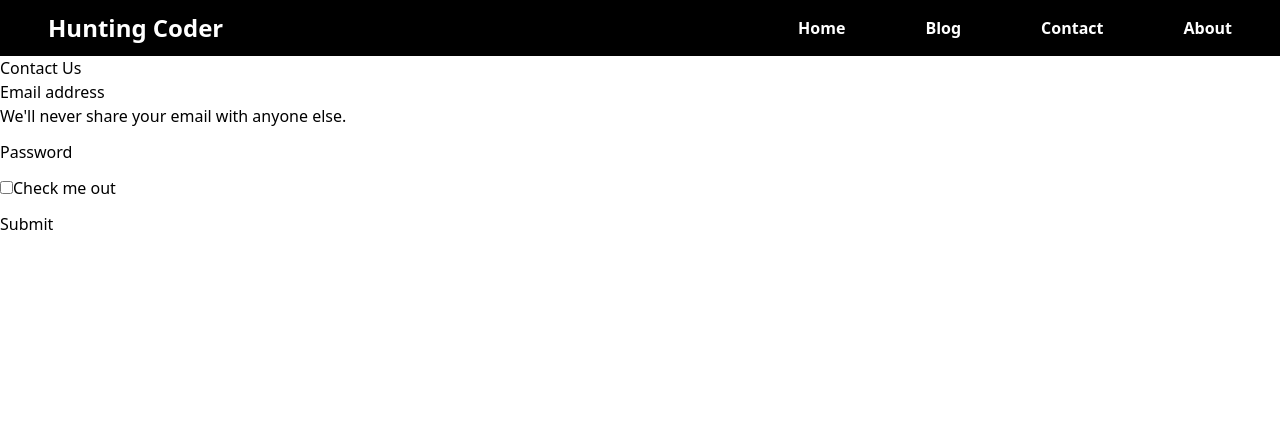
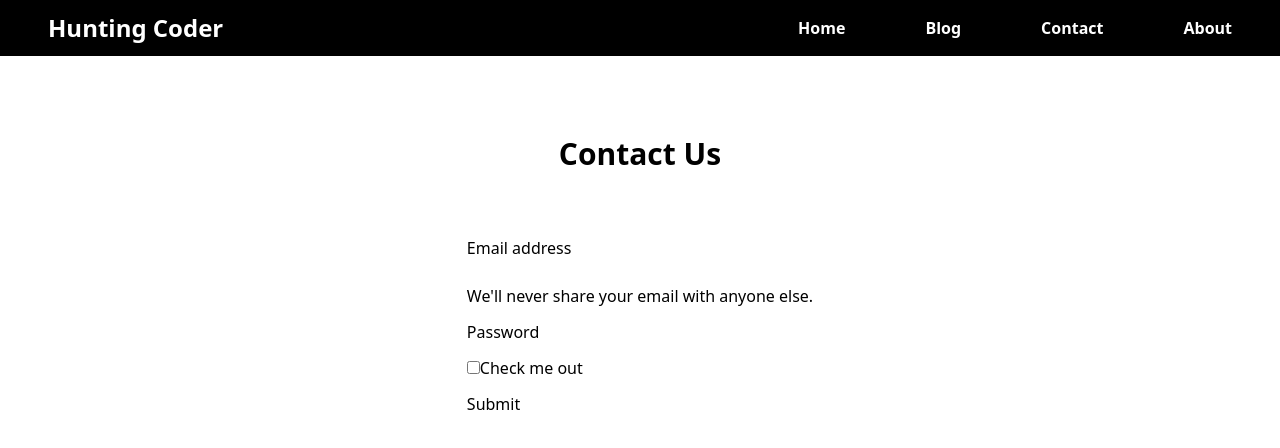
Before and after one commit to SajidCurious/learn-next, a Next.js app: page /contact in a window 1280 px wide. Shown: the top 448 px of the page. Built offline with nearby package versions, Linux system fonts and the light colour scheme.

Commit message:
styling the contact page

```diff
--- a/src/pages/contact.js
+++ b/src/pages/contact.js
@@ -2,13 +2,14 @@ import React from "react";
 
 const contact = () => {
   return (
-    <div>
-      <h1>Contact Us</h1>
-      <form>
+    <div className="flex flex-col items-center mt-20">
+      <h1 className="text-3xl font-semibold">Contact Us</h1>
+      <form className="mt-16">
         <div className="mb-3">
           <label for="exampleInputEmail1" className="form-label">
             Email address
           </label>
+          <br />
           <input
             type="email"
             className="form-control"
```
